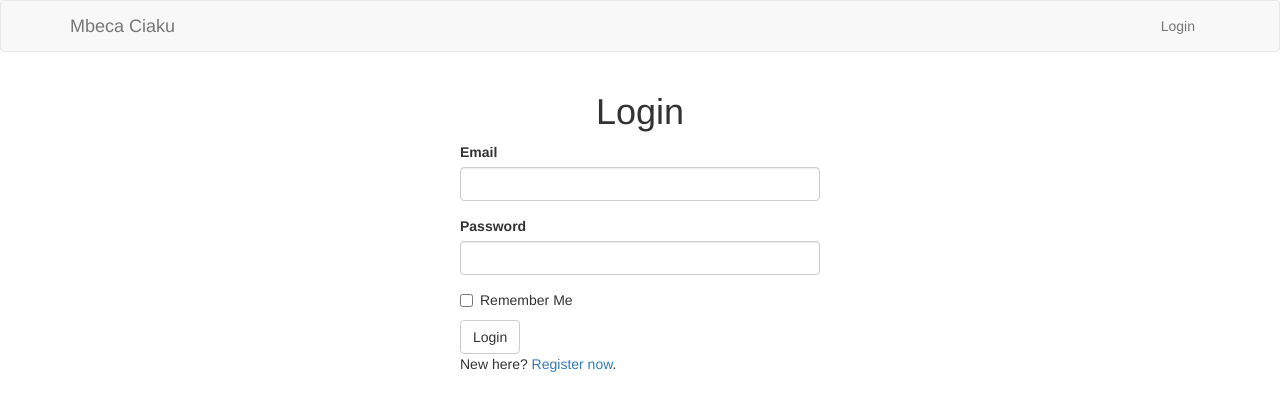
After one commit to GitauHarrison/mbeca-ciaku, a Flask app: page /login in a window 1280 px wide. The commit adds this page. Shown: the top 411 px of the page. Run offline with Flask 2, Linux system fonts and the light colour scheme; some libraries are stand-ins or nearby versions.

Commit message:
Feat: Create register and login web forms

```diff
--- a/app/__init__.py
+++ b/app/__init__.py
@@ -1,8 +1,10 @@
 from flask import Flask
+from config import Config
 from flask_bootstrap import Bootstrap
 
 
 app = Flask(__name__)
+app.config.from_object(Config)
 
 
 bootstrap = Bootstrap(app)
--- a/app/forms.py
+++ b/app/forms.py
@@ -0,0 +1,30 @@
+from flask_wtf import FlaskForm
+from wtforms import StringField, PasswordField, SubmitField, BooleanField
+from wtforms.validators import DataRequired, Length, Email, EqualTo
+
+
+class RegistrationForm(FlaskForm):
+    username = StringField(
+        'Username',
+        validators=[DataRequired(), Length(min=2, max=20)])
+    email = StringField(
+        'Email',
+        validators=[DataRequired(), Email()])
+    password = PasswordField(
+        'Password',
+        validators=[DataRequired()])
+    confirm_password = PasswordField(
+        'Confirm Password',
+        validators=[DataRequired(), EqualTo('password')])
+    submit = SubmitField('Sign Up')
+
+
+class LoginForm(FlaskForm):
+    email = StringField(
+        'Email',
+        validators=[DataRequired(), Email()])
+    password = PasswordField(
+        'Password',
+        validators=[DataRequired()])
+    remember = BooleanField('Remember Me')
+    submit = SubmitField('Login')
--- a/app/routes.py
+++ b/app/routes.py
@@ -1,7 +1,21 @@
 from app import app
+from flask import render_template
+from app.forms import LoginForm, RegistrationForm
 
 
 @app.route('/')
 @app.route('/index')
 def index():
-    return 'Hello, World!'
+    return render_template('index.html', title='Index')
+
+
+@app.route('/login', methods=['GET', 'POST'])
+def login():
+    form = LoginForm()
+    return render_template('login.html', title='Login', form=form)
+
+
+@app.route('/register', methods=['GET', 'POST'])
+def register():
+    form = RegistrationForm()
+    return render_template('register.html', title='Register', form=form)
--- a/app/templates/base.html
+++ b/app/templates/base.html
@@ -26,11 +26,11 @@
                 <span class="icon-bar"></span>
                 <span class="icon-bar"></span>
             </button>
-            <a class="navbar-brand" href=" # ">Mbeca Ciaku</a>
+            <a class="navbar-brand" href=" {{ url_for('index') }} ">Mbeca Ciaku</a>
         </div>
         <div class="collapse navbar-collapse" id="bs-example-navbar-collapse-1">
             <ul class="nav navbar-nav navbar-right">
-                <li><a href=" # ">Login</a></li>
+                <li><a href=" {{ url_for('login') }} ">Login</a></li>
             </ul>
         </div>
     </div>
--- /dev/null
+++ b/app/templates/login.html
@@ -0,0 +1,17 @@
+{% extends 'base.html' %}
+{% import 'bootstrap/wtf.html' as wtf %}
+
+{% block app_context%}
+    <div class="row">
+        <h1 class="text-center">Login</h1>
+        <div class="col-md-4"><!-- Empty column --></div>
+        <div class="col-md-4">
+            {{ wtf.quick_form(form) }}
+            <p>
+                New here? <a href="{{ url_for('register') }}">Register now</a>.
+            </p>
+        </div>
+        <div class="col-md-4"><!-- Empty column --></div>
+    </div>
+
+{% endblock %}
```
Also changed, not shown: app/templates/register.html (added, +14 -0 lines), config.py (+7 -0 lines).
